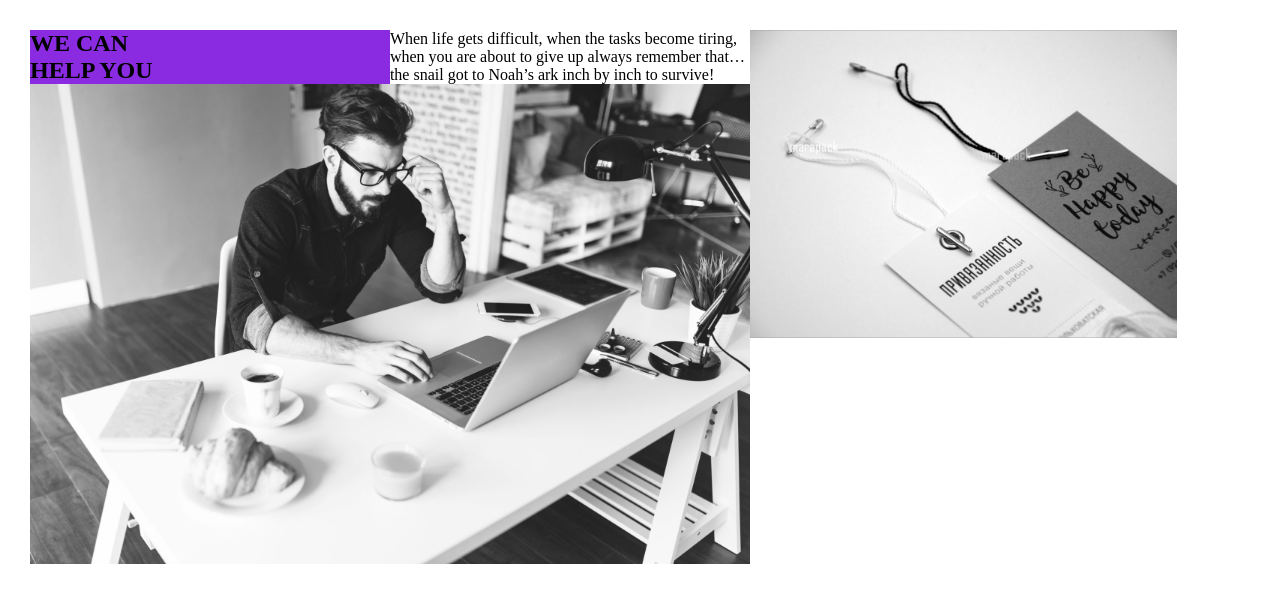
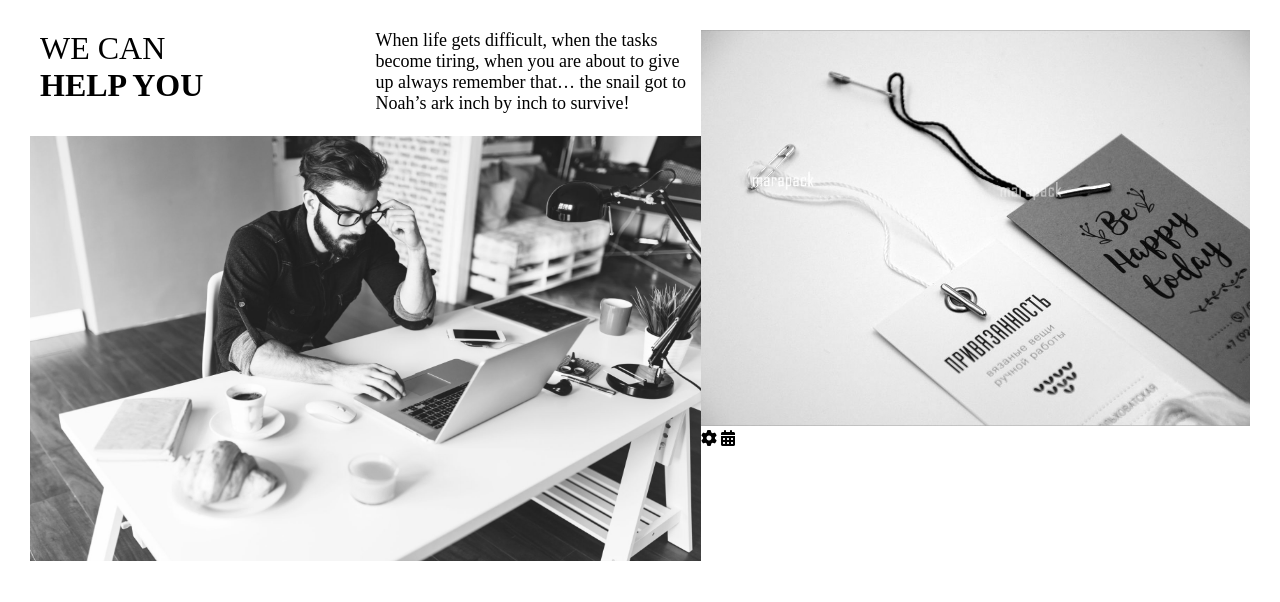
Before and after one commit to samirametin/Motivation-page, a plain HTML site: page index.html in a window 1280 px wide. Drawn offline with Linux system fonts and the light colour scheme.

Commit message:
main css

```diff
--- a/index.html
+++ b/index.html
@@ -6,17 +6,19 @@
     <meta name="viewport" content="width=device-width, initial-scale=1.0">
     <title>Document</title>
     <link rel="stylesheet" href="style.css">
+    <link rel="stylesheet" href="https://cdnjs.cloudflare.com/ajax/libs/font-awesome/6.2.0/css/all.min.css" integrity="sha512-xh6O/CkQoPOWDdYTDqeRdPCVd1SpvCA9XXcUnZS2FmJNp1coAFzvtCN9BmamE+4aHK8yyUHUSCcJHgXloTyT2A==" crossorigin="anonymous" referrerpolicy="no-referrer" />
+
 </head>
 <body>
 <div class="main">
     <div class="left">
         <div class="texts">
             <div class="motivation_text">
-                <h2>WE CAN</h2>
-                <h2>HELP YOU</h2>
+                <p class="wecan">WE CAN</p>
+                <h1>HELP YOU</h1>
             </div>
             <div class="description">
-                <p>
+                <p >
                     When life gets difficult, when the
                     tasks become tiring, when you are about
                     to give up always remember that… the snail
@@ -28,6 +30,10 @@
     </div>
     <div class="right">
         <img src="./images/eettiket.jpg" alt="" class="label">
+        <div class="icons">
+            <i class="fa-solid fa-gear"></i>
+            <i class="fa-solid fa-calendar-days"></i>
+        </div>
     </div>
 </div>
 </body>
--- a/style.css
+++ b/style.css
@@ -9,25 +9,33 @@
 }
 .texts{
     display: flex;
+    width: 100%;
+    height: 40%;
+
 
 }
 .left{
-    width: 59%;
+    width: 55%;
     display: flex;
     flex-direction: column;
 }
 .motivation_text{
-    background-color: blueviolet;
     width: 50%;
+    padding:0px 10px 0px 10px;
     align-items: center;
     justify-content: center;
 }
+.wecan{
+    font-size: 32px;
+}
 .description{
+    font-size: 18px;
     width: 50%;
+    padding:0px 10px 0px 10px;
 }
 .main_pic{
     width: 100%;
-    height: auto;
+    height: 80%;
     filter: grayscale(100%);
 }
 .label{
@@ -36,6 +44,6 @@
     filter: grayscale(100%);
 }
 .right{
-    width: 35%;
+    width: 45%;
     height: auto;
 }
```
